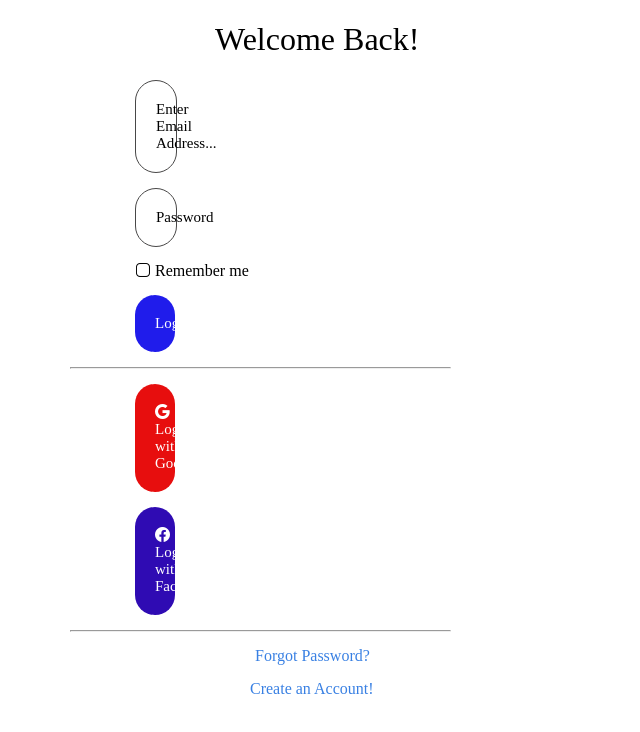
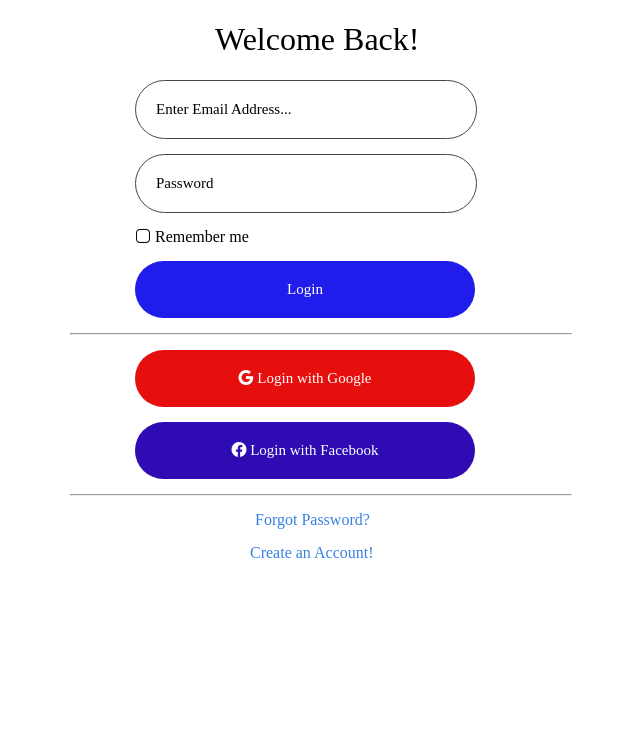
Before and after one commit to MosutLarisa/tema4r, a plain HTML site: page index.html in a window 1280 px wide. Shown: the whole page, without its empty margins (103-743 px from the left). Drawn offline with nearby package versions, Linux system fonts and the light colour scheme.

Commit message:
am adaugat width la toate cadranele

```diff
--- a/style.css
+++ b/style.css
@@ -13,6 +13,7 @@
     border-width: 1px;
     border-color: rgb(72, 71, 71);
     margin: 15px 1100px 15px 230px;
+    width: 300px;
 }
 
 .parola {
@@ -23,6 +24,7 @@
     border-width: 1px;
     border-color: rgb(72, 71, 71);
     margin: 15px 1100px 15px 230px;
+    width: 300px;
 
 }
 
@@ -39,6 +41,8 @@
     margin: 15px 1100px 15px 230px;
     text-align: center;
     color: white;
+    width: 300px;
+
 }
 
 .google {
@@ -50,6 +54,8 @@
     margin: 15px 1100px 15px 230px;
     text-align: center;
     color: white;
+    width: 300px;
+
 }
 
 .facebook {
@@ -61,6 +67,8 @@
     margin: 15px 1100px 15px 230px;
     text-align: center;
     color: white;
+    width: 300px;
+
 }
 
 .forgot {
@@ -79,6 +87,8 @@
     margin-right: auto;
     margin-top: 0;
     margin-bottom: 0;
+    width: 500px;
+
 }
 
 .hr2 {
@@ -87,4 +97,6 @@
     margin-right: auto;
     margin-top: 0;
     margin-bottom: 0;
+    width: 500px;
+
 }
```
